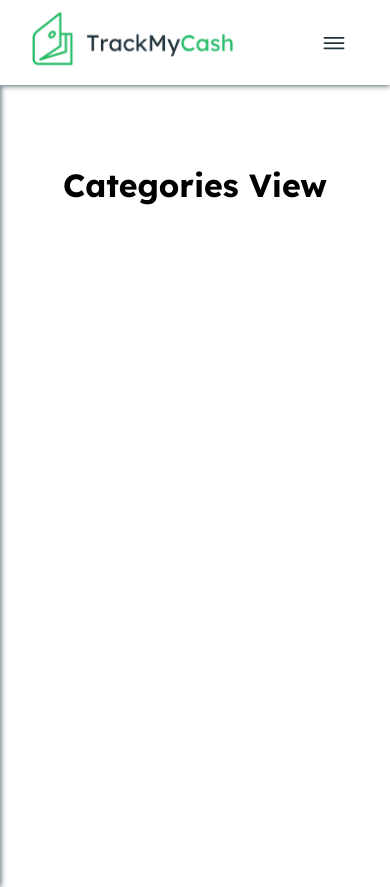
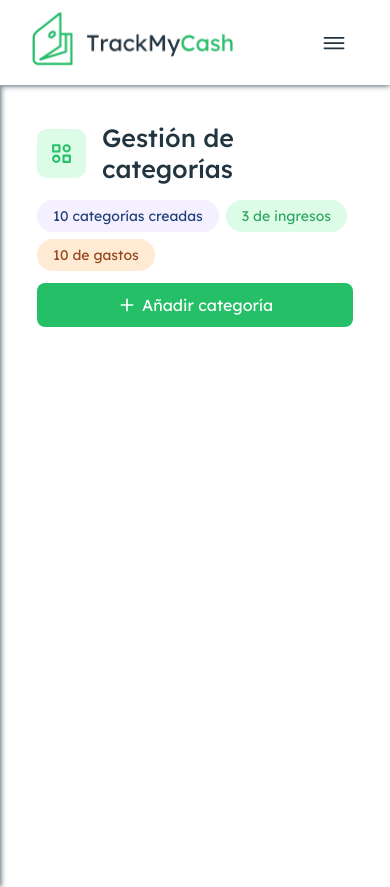
Before and after one commit to FazeElian/track-my-cash, a React (Vite) app in the folder client/: page /admin/categories in a window 390 px wide. Built offline with nearby package versions, Linux system fonts and the light colour scheme; no server answers.

Commit message:
add: Top view component for module

```diff
--- a/client/src/assets/css/Global.css
+++ b/client/src/assets/css/Global.css
@@ -56,9 +56,8 @@ body::-webkit-scrollbar-thumb {
     display: flex;
     width: auto;
     margin-left: 320px;
-    height: 100vh;
-    align-items: center;
-    justify-content: center;
+    height: auto;
+    padding: 4rem 5rem 4rem;
 }
 
 .txt-animated-gradient-blue-green {
@@ -89,6 +88,7 @@ body::-webkit-scrollbar-thumb {
 @media (max-width: 1440px) {
     .content-page--admin {
         margin-left: 300px;
+        padding: 3.5rem 4rem 3.5rem;
     }
 }
 
@@ -96,6 +96,13 @@ body::-webkit-scrollbar-thumb {
 @media (max-width: 1024px) {
     .content-page--admin {
         margin-left: 0;
-        height: 200px;
+        padding: 2.5rem 3rem 2.5rem;
     }
 }
+
+/* Responsive 425px */
+@media (max-width: 425px) {
+    .content-page--admin {
+        padding: 37px;
+    }
+}
--- /dev/null
+++ b/client/src/assets/css/components/admin/TopViewModule.css
@@ -0,0 +1,242 @@
+@import "../../Global.css";
+
+.top-view-module {
+    display: flex;
+    width: 100%;
+    flex-direction: column;
+}
+
+.top-title-view-module {
+    display: flex;
+    width: 100%;
+    height: auto;
+    justify-content: space-between;
+}
+
+    .title-top-title-view-module {
+        display: flex;
+        width: auto;
+        height: auto;
+        align-items: center;
+        gap: 1rem;
+    }
+
+        .icon-title-top-title-view-module {
+            display: flex;
+            width: auto;
+            height: auto;
+            background-color: var(--color-light-green);
+            padding: 12px;
+            border-radius: 10px;
+        }
+
+            .icon-title-top-title-view-module svg {
+                width: 28px;
+                height: 28px;
+                color: var(--color-green) !important;
+            }
+
+        .txt-title-top-title-view-module {
+            display: flex;
+        }
+
+            .txt-title-top-title-view-module h1 {
+                color: var(--color-dark-blue);
+                font-size: 2rem;
+                font-weight: 600;
+            }
+
+    .actions-top-title-view-module {
+        display: flex;
+        width: auto;
+        height: auto;
+    }
+
+        .btn-actions-top-title-view-module {
+            display: flex;
+            width: auto;
+            height: auto;
+            align-items: center;
+            justify-content: center;
+            text-align: center;
+            padding: 12px 2rem 12px;
+            border: none;
+            background-color: var(--color-green);
+            color: var(--color-white);
+            font-size: 17px;
+            border-radius: 8px;
+            text-decoration: none;
+            gap: 6px;
+            transition: .2s ease-in-out;
+        }
+
+            .btn-add-mobile {
+                display: none;
+            }
+
+            .btn-actions-top-title-view-module svg {
+                width: 20px;
+                height: 20px;
+            }
+            .btn-actions-top-title-view-module h2 {
+                display: none;
+            }
+
+            .btn-actions-top-title-view-module:hover {
+                opacity: .8;
+                transition: .2s ease-in;
+            }
+
+.quick-stats-top-title-view-module {
+    display: flex;
+    width: 100%;
+    height: auto;
+    margin-top: 20px;
+    gap: 1rem;
+}
+
+    .item-quick-stats-top-title-view-module {
+        display: flex;
+        width: auto;
+        height: auto;
+        text-align: center;
+        padding: 7px 24px 7px;
+        font-size: 16px;
+        border-radius: 1rem;
+    }
+
+        .item-blue-quick-stats-top-title-view-module {
+            color: #21417A;
+            background-color: #F5F0FF;
+        }
+
+        .item-green-quick-stats-top-title-view-module {
+            color: var(--color-dark-green);
+            background-color: var(--color-light-green);
+        }
+
+        .item-orange-quick-stats-top-title-view-module {
+            color: #93451B;
+            background-color: #FFEBD3;
+        }
+
+/* Responsive 1440px */
+@media (max-width: 1440px) {
+    .icon-title-top-title-view-module svg {
+        width: 24px;
+        height: 24px;
+    }
+
+    .txt-title-top-title-view-module h1 {
+        font-size: 27px;
+        font-weight: 500;
+    }
+
+    .btn-actions-top-title-view-module {
+        padding: 10px 1.5rem 10px;
+        font-size: 16px;
+    }
+
+    .quick-stats-top-title-view-module {
+        margin-top: 1rem;
+        gap: 12px;
+    }
+
+    .item-quick-stats-top-title-view-module {
+        padding: 6px 24px 6px;
+        font-size: 15px;
+    }
+}
+
+/* Responsive 1280px */
+@media (max-width: 1280px) {
+    .btn-actions-top-title-view-module {
+        font-size: 0;
+        gap: 5px;
+        padding: 12px 1rem 12px;
+    }
+
+    .btn-actions-top-title-view-module h2 {
+        display: flex;
+        font-size: 15px;
+        font-weight: 500;
+    }
+}
+
+/* Responsive 1024px */
+@media (max-width: 1024px) {
+    .txt-title-top-title-view-module h1 {
+        font-size: 25px;
+    }
+
+    .icon-title-top-title-view-module svg {
+        width: 22px;
+        height: 22px;
+    }
+
+    .item-quick-stats-top-title-view-module {
+        padding: 6px 24px 6px;
+        font-size: 14px;
+    }
+}
+
+/* Responsive 768px */
+@media (max-width: 768px) {
+    .quick-stats-top-title-view-module {
+        gap: 7px;
+    }
+
+    .item-quick-stats-top-title-view-module {
+        width: auto;
+        padding: 6px 24px 6px;
+        align-items: center;
+        justify-content: center;
+    }
+
+        .item-blue-quick-stats-top-title-view-module {
+            width: 40%;
+        }
+
+        .item-green-quick-stats-top-title-view-module,
+        .item-orange-quick-stats-top-title-view-module {
+            width: 30%;
+        }
+
+    .actions-top-title-view-module {
+        display: none;
+    }
+
+    .btn-add-mobile {
+        display: flex;
+    }
+
+    .btn-actions-top-title-view-module {
+        font-size: 15px;
+        padding: 10px 0 10px;
+        margin-top: 1rem;
+    }
+}
+
+/* Responsive 425px */
+@media (max-width: 425px) {
+    .quick-stats-top-title-view-module {
+        flex-wrap: wrap;
+    }
+
+    .item-quick-stats-top-title-view-module {
+        padding: 7px 1rem 7px;
+        width: auto;
+        font-size: 14px;
+    }
+
+    .btn-actions-top-title-view-module {
+        font-size: 16px;
+        padding: 12px 0 12px;
+        margin-top: 12px;
+    }
+
+    .icon-title-top-title-view-module svg {
+        width: 25px;
+        height: 25px;
+    }
+}
--- /dev/null
+++ b/client/src/components/admin/TopTitle.tsx
@@ -0,0 +1,53 @@
+import { Link } from "react-router-dom";
+
+// Styles for this component
+import "../../assets/css/components/admin/TopViewModule.css";
+
+// Type
+import type { TopViewModuleType } from "../../lib/types/top-view-module";
+
+// React icons
+import { IoMdAdd } from "react-icons/io";
+
+const TopViewModule : React.FC<TopViewModuleType> = (props) => {
+    return (
+        <>
+            <div className="top-view-module">
+                <div className="top-title-view-module">
+                    <div className="title-top-title-view-module">
+                        <div className="icon-title-top-title-view-module">
+                            <props.icon />
+                        </div>
+                        <div className="txt-title-top-title-view-module">
+                            <h1>{props.title}</h1>
+                        </div>
+                    </div>
+                    <div className="actions-top-title-view-module">
+                        <Link to="new" className="btn-actions-top-title-view-module font-lexend">
+                            <IoMdAdd />
+                            <h2>{props.txtBtnAddShort}</h2>
+                            {props.txtBtnAdd}
+                        </Link>
+                    </div>
+                </div>
+                <div className="quick-stats-top-title-view-module">
+                    <div className="item-quick-stats-top-title-view-module item-blue-quick-stats-top-title-view-module">
+                        10 categorías creadas
+                    </div>
+                    <div className="item-quick-stats-top-title-view-module item-green-quick-stats-top-title-view-module">
+                        3 de ingresos
+                    </div>
+                    <div className="item-quick-stats-top-title-view-module item-orange-quick-stats-top-title-view-module">
+                        10 de gastos
+                    </div>
+                </div>
+                <Link to="new" className="btn-add-mobile btn-actions-top-title-view-module font-lexend">
+                    <IoMdAdd />
+                    {props.txtBtnAdd}
+                </Link>
+            </div>
+        </>
+    )
+}
+
+export { TopViewModule };
--- /dev/null
+++ b/client/src/lib/types/top-view-module.ts
@@ -0,0 +1,6 @@
+export type TopViewModuleType = {
+    title: string
+    icon: React.ComponentType
+    txtBtnAdd: string
+    txtBtnAddShort: string
+}
--- a/client/src/views/admin/categories/CategoriesView.tsx
+++ b/client/src/views/admin/categories/CategoriesView.tsx
@@ -1,7 +1,18 @@
+// Components for this view
+import { TopViewModule } from "../../../components/admin/TopTitle"
+
+// React icons
+import { BiCategoryAlt } from "react-icons/bi";
+
 const CategoriesView = () => {
     return (
         <main className="content-page--admin">
-            <h1>Categories View</h1>
+            <TopViewModule
+                title="Gestión de categorías"
+                icon={BiCategoryAlt}
+                txtBtnAdd="Añadir categoría"
+                txtBtnAddShort="Añadir"
+            />
         </main>
     )
 }
```
